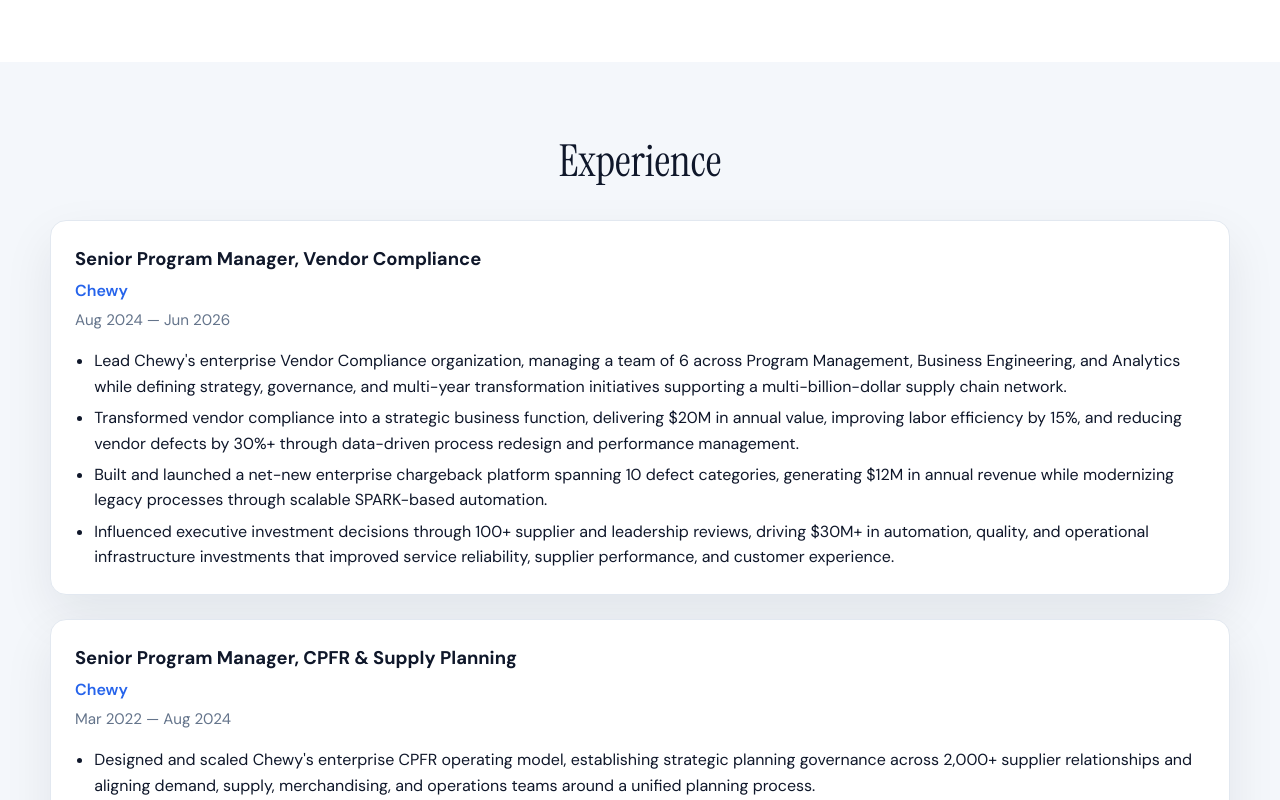
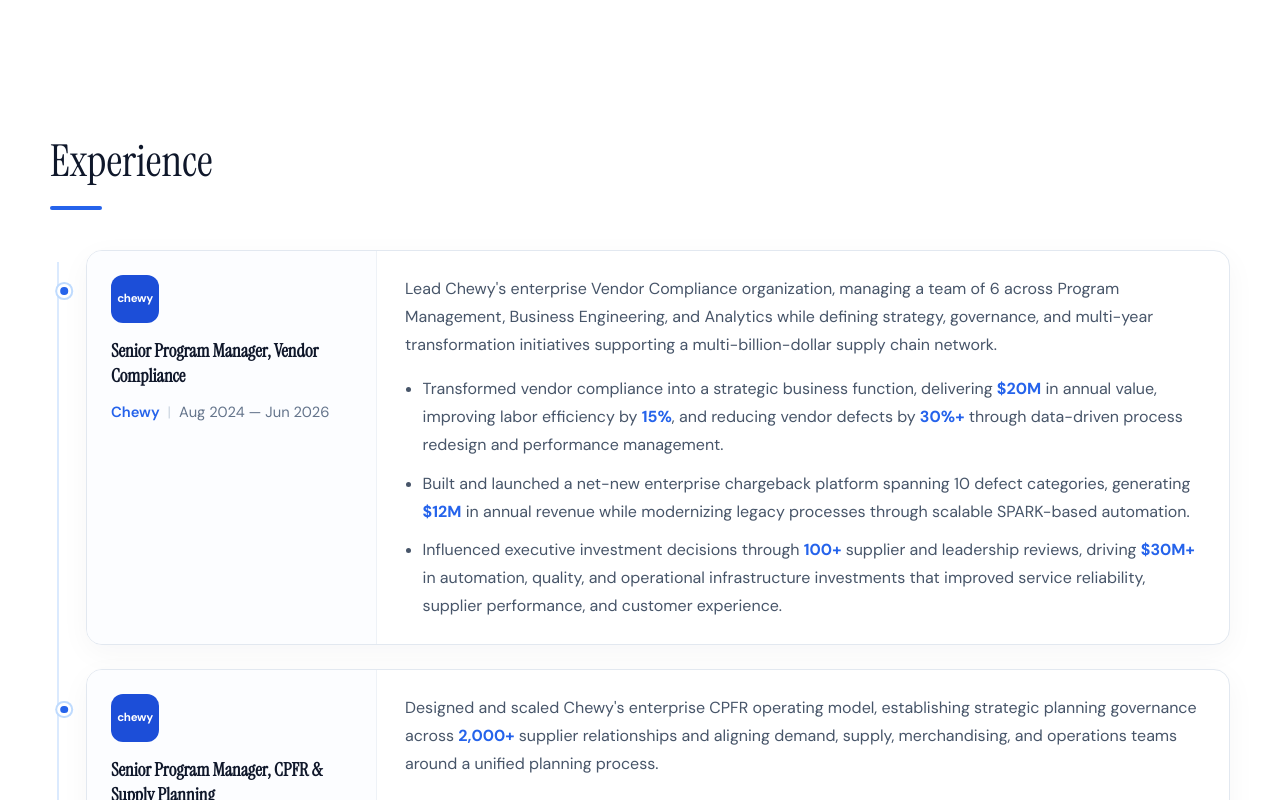
Before and after one commit to CaptianBoredASF/Website, a React (Vite) app: page / in a window 1280 px wide. Shown: the part 1080-1880 px from the top of the page. Built offline with nearby package versions, Linux system fonts and the light colour scheme.

Commit message:
Redesign Experience section with timeline cards

```diff
--- /dev/null
+++ b/src/components/CompanyLogo.jsx
@@ -0,0 +1,26 @@
+const companyStyles = {
+  Chewy: { bg: '#1c4ed8', label: 'chewy', text: '#ffffff', fontSize: '0.72rem' },
+  'T-Mobile': { bg: '#e20074', label: 'T', text: '#ffffff', fontSize: '1.1rem' },
+  PepsiCo: { bg: '#0054a6', label: 'P', text: '#ffffff', fontSize: '1.1rem' },
+  Kasco: { bg: '#334155', label: 'K', text: '#ffffff', fontSize: '1.1rem' },
+  'Anheuser-Busch': { bg: '#c8102e', label: 'AB', text: '#ffffff', fontSize: '0.75rem' },
+}
+
+export default function CompanyLogo({ company }) {
+  const style = companyStyles[company] ?? {
+    bg: '#64748b',
+    label: company.charAt(0),
+    text: '#ffffff',
+    fontSize: '1rem',
+  }
+
+  return (
+    <div
+      className="company-logo"
+      style={{ backgroundColor: style.bg, color: style.text }}
+      aria-hidden="true"
+    >
+      <span style={{ fontSize: style.fontSize }}>{style.label}</span>
+    </div>
+  )
+}
--- /dev/null
+++ b/src/components/HighlightText.jsx
@@ -0,0 +1,26 @@
+const METRIC_PATTERN = /(\$[\d.,]+[BMK]?\+?|\d[\d,]*(?:\.\d+)?%\+?|\d[\d,]*(?:\.\d+)?%|\d[\d,]+\+)/g
+
+function isMetric(value) {
+  return /^\$[\d.,]+[BMK]?\+?$/.test(value)
+    || /^\d[\d,]*(?:\.\d+)?%\+?$/.test(value)
+    || /^\d[\d,]*(?:\.\d+)?%$/.test(value)
+    || /^\d[\d,]+\+$/.test(value)
+}
+
+export default function HighlightText({ text }) {
+  const parts = text.split(METRIC_PATTERN)
+
+  return (
+    <>
+      {parts.map((part, index) =>
+        isMetric(part) ? (
+          <strong key={`${part}-${index}`} className="metric-highlight">
+            {part}
+          </strong>
+        ) : (
+          <span key={`${part}-${index}`}>{part}</span>
+        )
+      )}
+    </>
+  )
+}
--- a/src/index.css
+++ b/src/index.css
@@ -553,6 +553,162 @@
   gap: 1.5rem;
 }
 
+/* Experience section */
+.experience-section {
+  background: var(--bg);
+}
+
+.experience-heading,
+.education-heading {
+  font-family: var(--font-serif);
+  font-size: clamp(2rem, 4vw, 2.75rem);
+  font-weight: 400;
+  margin: 0 0 2.5rem;
+  text-align: left;
+}
+
+.experience-heading::after,
+.education-heading::after {
+  content: '';
+  display: block;
+  width: 3.25rem;
+  height: 4px;
+  margin-top: 0.65rem;
+  background: var(--accent);
+  border-radius: 999px;
+}
+
+.education-heading {
+  margin-top: 3rem;
+}
+
+.experience-timeline {
+  position: relative;
+  padding-left: 2.25rem;
+}
+
+.experience-timeline::before {
+  content: '';
+  position: absolute;
+  left: 0.45rem;
+  top: 0.75rem;
+  bottom: 0.75rem;
+  width: 2px;
+  background: #dbeafe;
+}
+
+.experience-entry {
+  position: relative;
+  margin-bottom: 1.5rem;
+}
+
+.experience-entry:last-child {
+  margin-bottom: 0;
+}
+
+.experience-marker {
+  position: absolute;
+  left: -2.25rem;
+  top: 2.1rem;
+  width: 0.85rem;
+  height: 0.85rem;
+  border-radius: 50%;
+  background: var(--accent);
+  border: 3px solid #fff;
+  box-shadow: 0 0 0 2px #bfdbfe;
+  transform: translateX(0.45rem);
+}
+
+.experience-card {
+  display: grid;
+  grid-template-columns: minmax(240px, 290px) 1fr;
+  background: var(--surface);
+  border: 1px solid var(--border);
+  border-radius: 1rem;
+  overflow: hidden;
+  box-shadow: 0 8px 30px rgba(15, 23, 42, 0.04);
+}
+
+.experience-card-left {
+  padding: 1.5rem;
+  border-right: 1px solid #eef2f7;
+  background: #fcfdff;
+}
+
+.experience-card-left h3 {
+  margin: 1rem 0 0.75rem;
+  font-family: var(--font-serif);
+  font-size: 1.15rem;
+  line-height: 1.35;
+  color: var(--text);
+}
+
+.company-logo {
+  width: 3rem;
+  height: 3rem;
+  border-radius: 0.75rem;
+  display: grid;
+  place-items: center;
+  font-weight: 700;
+  letter-spacing: -0.02em;
+  text-transform: lowercase;
+}
+
+.experience-meta {
+  display: flex;
+  flex-wrap: wrap;
+  align-items: center;
+  gap: 0.5rem;
+  margin: 0;
+  font-size: 0.92rem;
+}
+
+.experience-company {
+  color: var(--accent);
+  font-weight: 600;
+}
+
+.experience-divider {
+  color: #cbd5e1;
+}
+
+.experience-period {
+  color: var(--text-muted);
+}
+
+.experience-card-right {
+  padding: 1.5rem 1.75rem;
+}
+
+.experience-summary {
+  margin: 0 0 1rem;
+  color: #475569;
+  line-height: 1.75;
+}
+
+.experience-summary:last-child {
+  margin-bottom: 0;
+}
+
+.experience-bullets {
+  margin: 0;
+  padding-left: 1.1rem;
+  color: #475569;
+}
+
+.experience-bullets li {
+  line-height: 1.75;
+}
+
+.experience-bullets li + li {
+  margin-top: 0.65rem;
+}
+
+.metric-highlight {
+  color: var(--accent);
+  font-weight: 700;
+}
+
 .timeline-item {
   background: var(--surface);
   border: 1px solid var(--border);
@@ -761,6 +917,15 @@
 }
 
 @media (max-width: 900px) {
+  .experience-card {
+    grid-template-columns: 1fr;
+  }
+
+  .experience-card-left {
+    border-right: none;
+    border-bottom: 1px solid #eef2f7;
+  }
+
   .header-inner {
     grid-template-columns: auto 1fr;
     grid-template-rows: auto auto;
--- a/src/pages/HomePage.jsx
+++ b/src/pages/HomePage.jsx
@@ -11,6 +11,8 @@
 import Header from '../components/Header'
 import Footer from '../components/Footer'
 import DashboardPreview from '../components/DashboardPreview'
+import CompanyLogo from '../components/CompanyLogo'
+import HighlightText from '../components/HighlightText'
 
 function scrollTo(id) {
   document.getElementById(id)?.scrollIntoView({ behavior: 'smooth' })
@@ -114,32 +116,49 @@
           </div>
         </section>
 
-        <section id="experience" className="section section-alt">
+        <section id="experience" className="section experience-section">
           <div className="container">
-            <h2 className="section-title section-title-center">Experience</h2>
-            <div className="timeline">
+            <h2 className="experience-heading">Experience</h2>
+            <div className="experience-timeline">
               {experience.map((job) => (
-                <article key={`${job.company}-${job.period}`} className="timeline-item">
-                  <div className="timeline-meta">
-                    <h3>{job.role}</h3>
-                    <p className="company">
-                      {job.company}
-                      {job.location ? ` · ${job.location}` : ''}
-                    </p>
-                    <p className="period">{job.period}</p>
+                <article key={`${job.company}-${job.period}`} className="experience-entry">
+                  <div className="experience-marker" aria-hidden="true" />
+                  <div className="experience-card">
+                    <div className="experience-card-left">
+                      <CompanyLogo company={job.company} />
+                      <h3>{job.role}</h3>
+                      <p className="experience-meta">
+                        <span className="experience-company">{job.company}</span>
+                        <span className="experience-divider">|</span>
+                        <span className="experience-period">{job.period}</span>
+                      </p>
+                    </div>
+                    <div className="experience-card-right">
+                      {job.highlights.length > 0 ? (
+                        <>
+                          <p className="experience-summary">
+                            <HighlightText text={job.highlights[0]} />
+                          </p>
+                          {job.highlights.length > 1 && (
+                            <ul className="experience-bullets">
+                              {job.highlights.slice(1).map((item) => (
+                                <li key={item}>
+                                  <HighlightText text={item} />
+                                </li>
+                              ))}
+                            </ul>
+                          )}
+                        </>
+                      ) : (
+                        <p className="experience-summary muted">Role details available upon request.</p>
+                      )}
+                    </div>
                   </div>
-                  {job.highlights.length > 0 && (
-                    <ul>
-                      {job.highlights.map((item) => (
-                        <li key={item}>{item}</li>
-                      ))}
-                    </ul>
-                  )}
                 </article>
               ))}
             </div>
 
-            <h3 className="subsection-title">Education</h3>
+            <h3 className="education-heading">Education</h3>
             <div className="education-grid">
               {education.map((item) => (
                 <div key={item.school} className="education-card">
```
